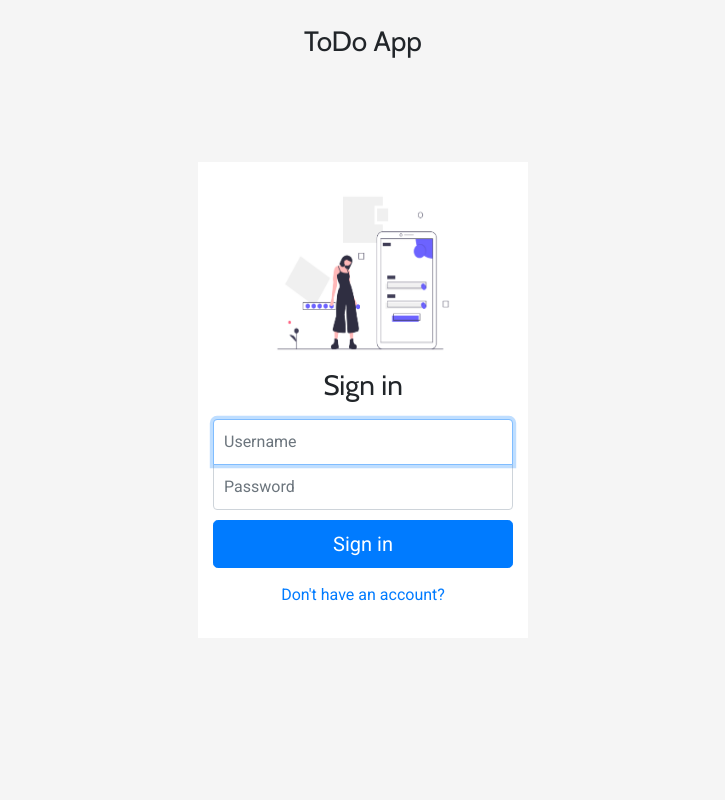
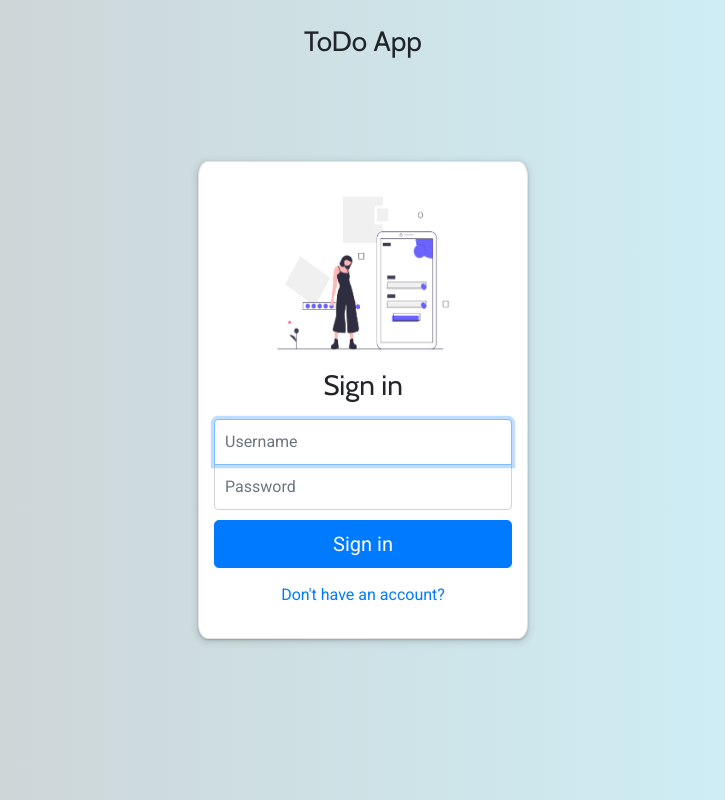
Before and after one commit to prakash3720/vue-todo, a Vue app: page /login in a window 1280 px wide. Shown: the whole page, without its empty margins (277-1002 px from the left). Built offline with nearby package versions, Linux system fonts and the light colour scheme.

Commit message:
UI Updated

```diff
--- a/src/components/Home.vue
+++ b/src/components/Home.vue
@@ -147,7 +147,8 @@ export default {
 <style scoped>
 .home{
     min-height: 100vh;
-    background-color: #f5f5f5;
+    background: rgb(2,0,36);
+background: linear-gradient(90deg, rgba(2,0,36,1) 0%, rgba(205,205,205,1) 0%, rgba(206,246,255,1) 100%);
 }
 .head{
     padding:25px;
@@ -199,6 +200,10 @@ li{
     margin-right: 15px;
     border-radius: 25%;
 }
+.list-group{
+    border-radius: 3%;
+  box-shadow: 0 1px 2px 0 rgba(60,64,67,.3), 0 2px 6px 2px rgba(60,64,67,.15);
+}
 .scene{
     position: absolute;
     height: 100vh;
--- a/src/components/Login.vue
+++ b/src/components/Login.vue
@@ -71,7 +71,8 @@ export default {
   align-items: center;
   padding-top: 40px;
   padding-bottom: 40px;
-  background-color: #f5f5f5;
+  background: rgb(2,0,36);
+background: linear-gradient(90deg, rgba(2,0,36,1) 0%, rgba(205,205,205,1) 0%, rgba(206,246,255,1) 100%);
   height: 100vh;
 }
 .form-signin {
@@ -79,6 +80,10 @@ export default {
   max-width: 330px;
   padding: 15px;
   margin: auto;
+  border-radius: 3%;
+  border: 1px solid;
+  border-color: rgba(60,64,67,.15);
+  box-shadow: 0 1px 2px 0 rgba(60,64,67,.3), 0 2px 6px 2px rgba(60,64,67,.15);
 }
 .form-signin .checkbox {
   font-weight: 400;
--- a/src/components/Register.vue
+++ b/src/components/Register.vue
@@ -76,7 +76,8 @@ export default {
   align-items: center;
   padding-top: 40px;
   padding-bottom: 40px;
-  background-color: #f5f5f5;
+  background: rgb(2,0,36);
+background: linear-gradient(90deg, rgba(2,0,36,1) 0%, rgba(205,205,205,1) 0%, rgba(206,246,255,1) 100%);
   height: 100vh;
 }
 .form-signin {
@@ -84,6 +85,10 @@ export default {
   max-width: 330px;
   padding: 15px;
   margin: auto;
+  border-radius: 3%;
+  border: 1px solid;
+  border-color: rgba(60,64,67,.15);
+  box-shadow: 0 1px 2px 0 rgba(60,64,67,.3), 0 2px 6px 2px rgba(60,64,67,.15);
 }
 .form-signin .checkbox {
   font-weight: 400;
```
